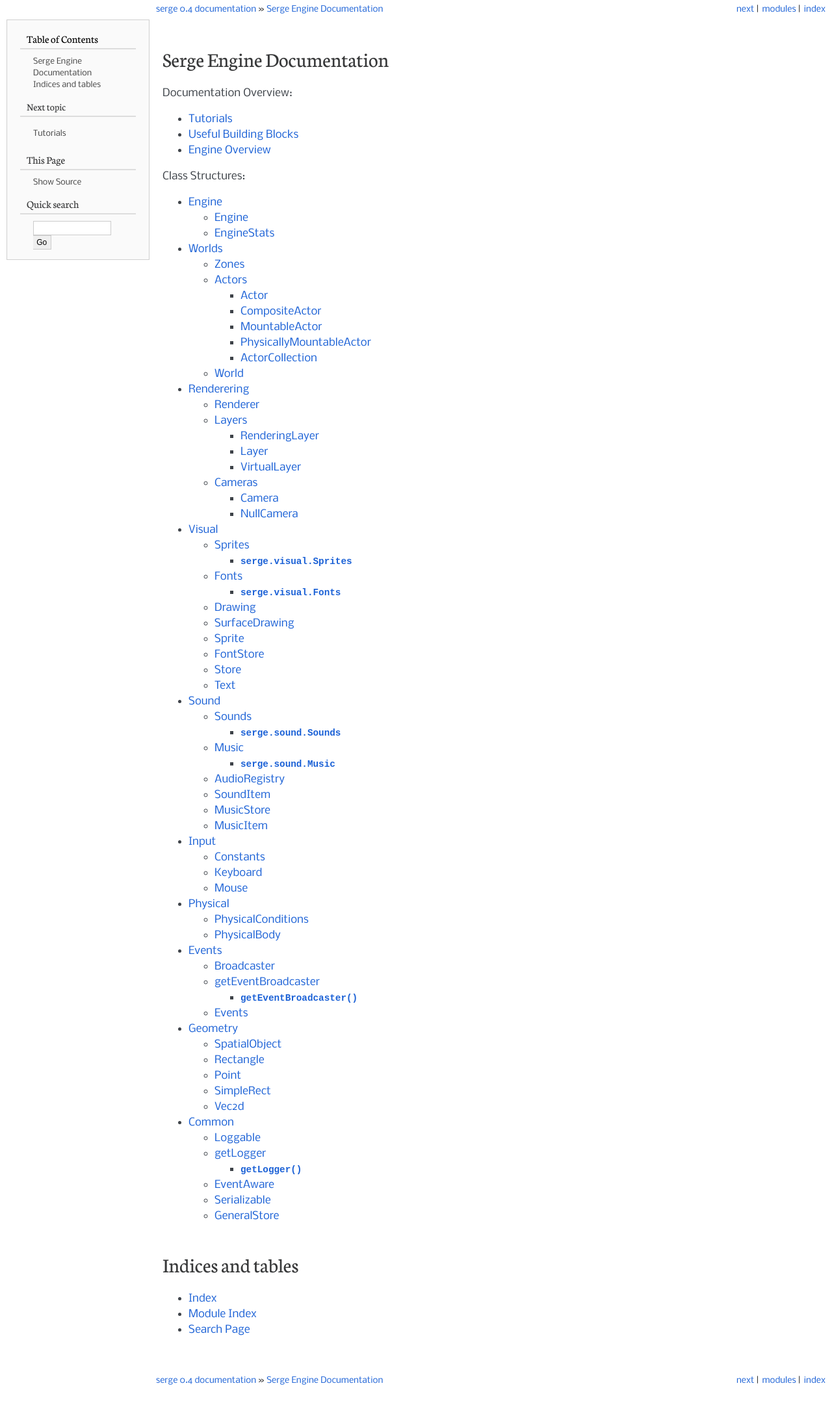
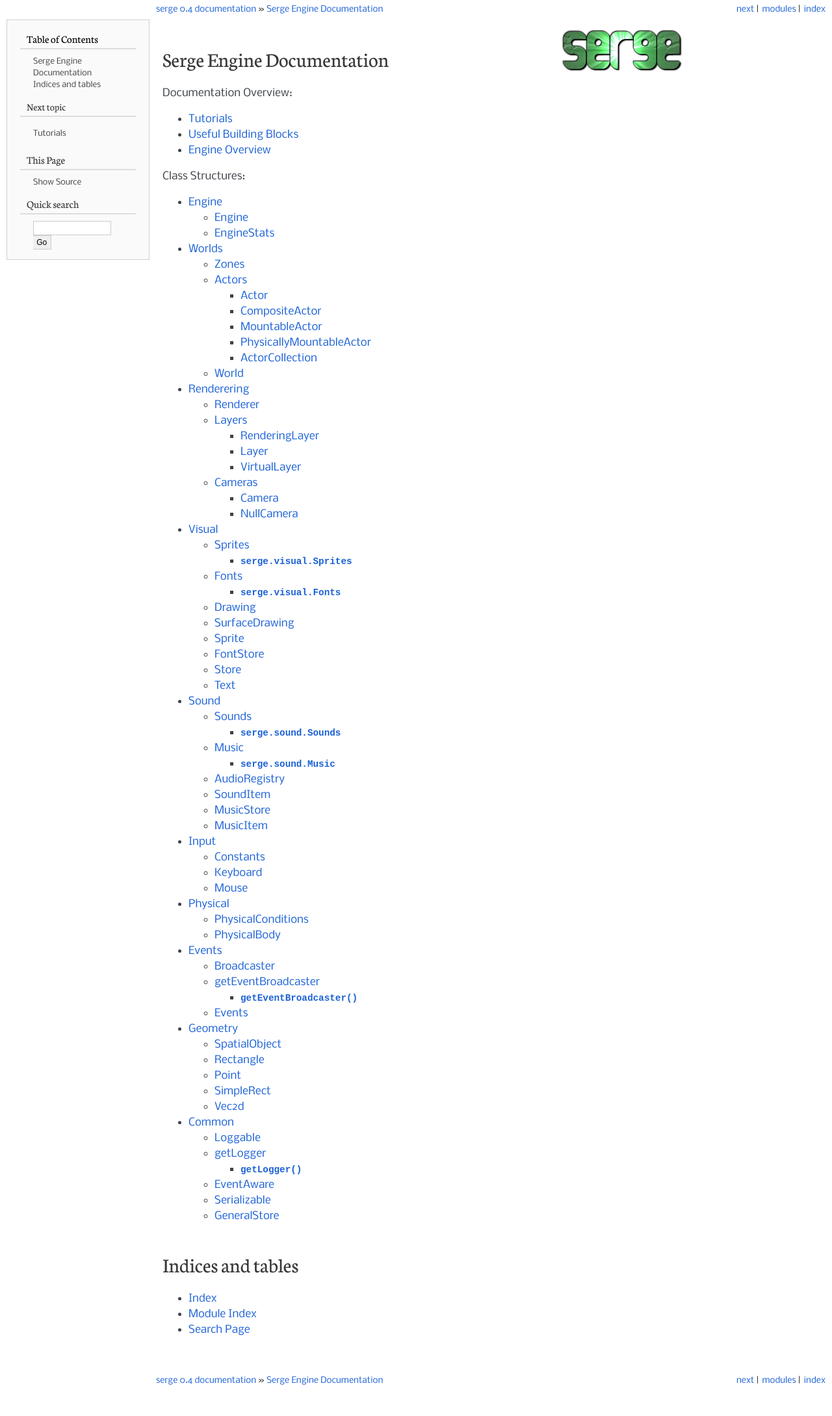
Before and after one commit to smmosquera/serge, a Sphinx documentation site: the page built from doc/index.rst, in a window 1280 px wide. Shown: the whole page at 65% size. Built offline with Sphinx 7.4.7, drawn with Linux system fonts in a browser that asks for light colours.

Commit message:
Added logo

```diff
--- a/doc/index.rst
+++ b/doc/index.rst
@@ -1,3 +1,7 @@
+
+.. image:: _static/logo.png
+    :align: right
+
 Serge Engine Documentation
 ==========================
 
```
Also changed, not shown: doc/_static/logo.png (added).
